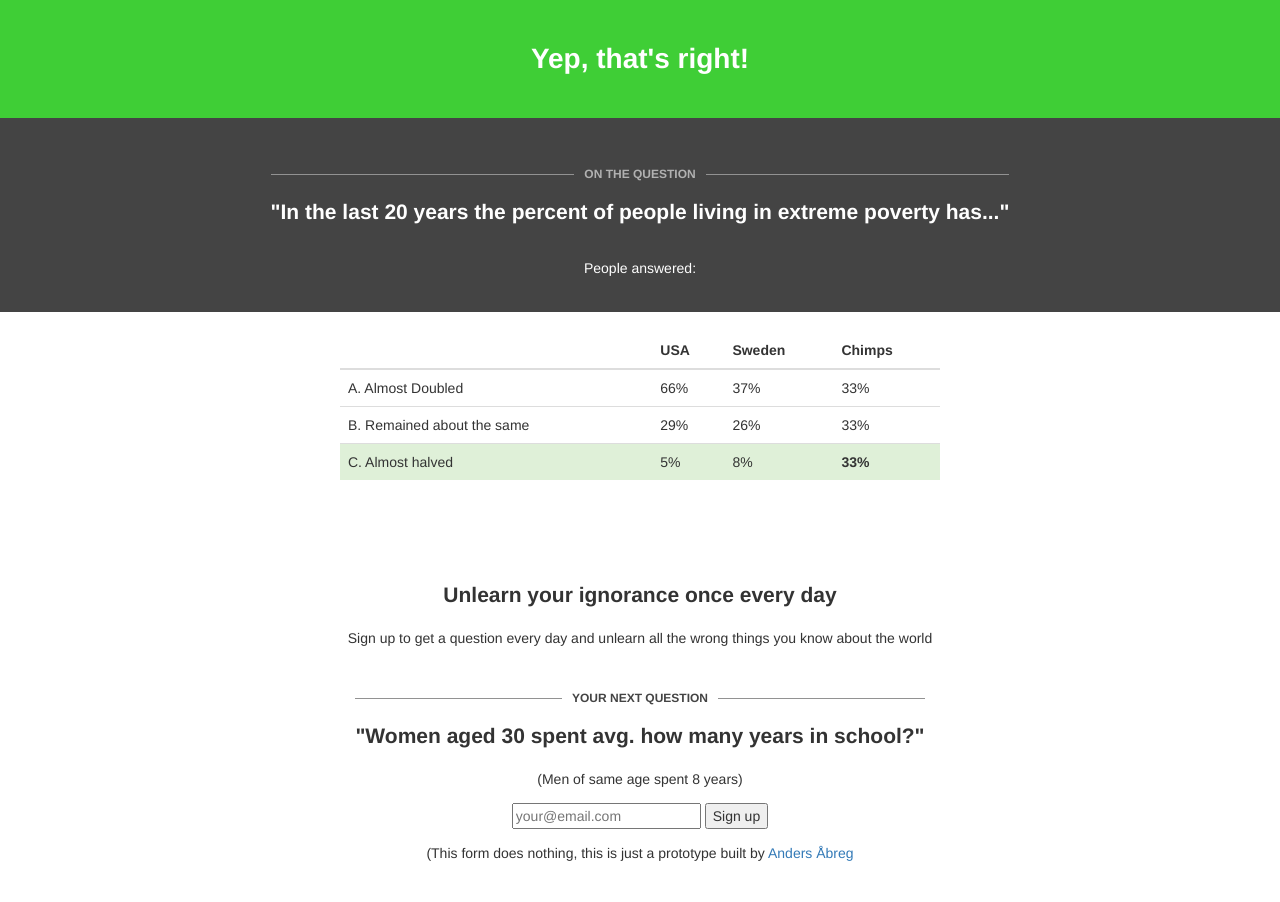
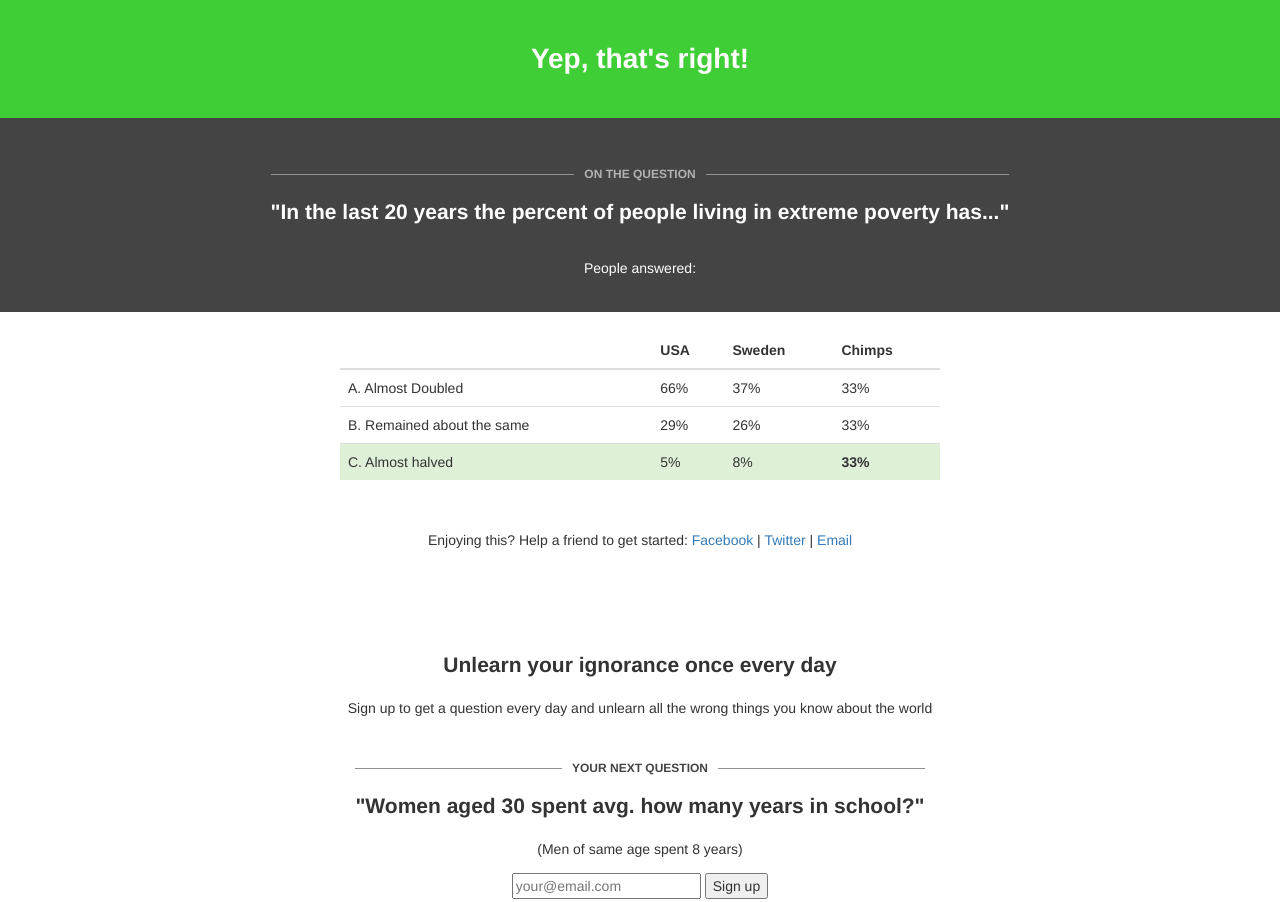
Before and after one commit to abergs/smarterthanachimp, a plain HTML site: page yes.html in a window 1280 px wide. Shown: the top 902 px of the page. Drawn offline with nearby package versions, Linux system fonts and the light colour scheme.

Commit message:
Added share

```diff
--- a/yes.html
+++ b/yes.html
@@ -73,6 +73,10 @@
         </tr>
     </table>
 
+    <p class="center" style="margin-top:50px;">
+        Enjoying this? Help a friend to get started: <a href="#">Facebook</a> | <a href="#">Twitter</a> | <a href="#">Email</a>
+    </p>
+
 
     <section class="next-question center">
 
```
Also changed, not shown: no.html (+3 -0 lines).
